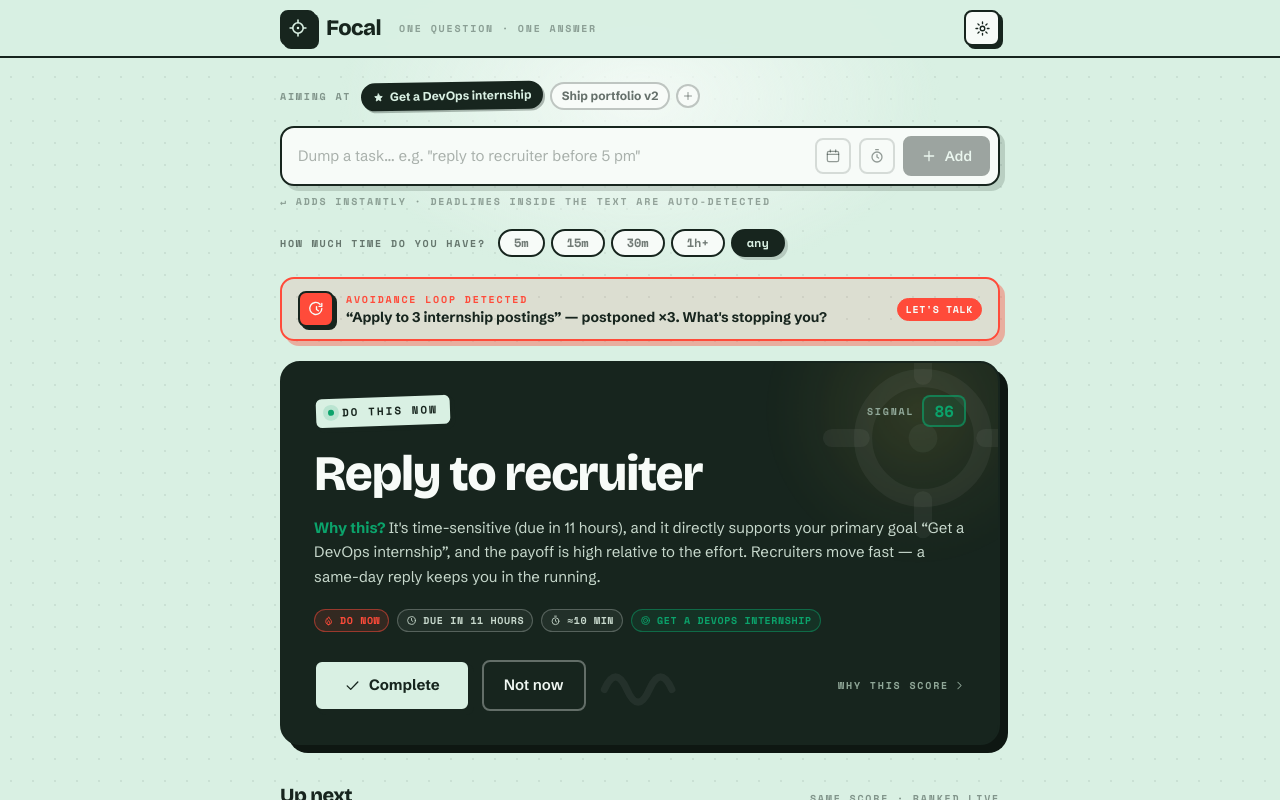
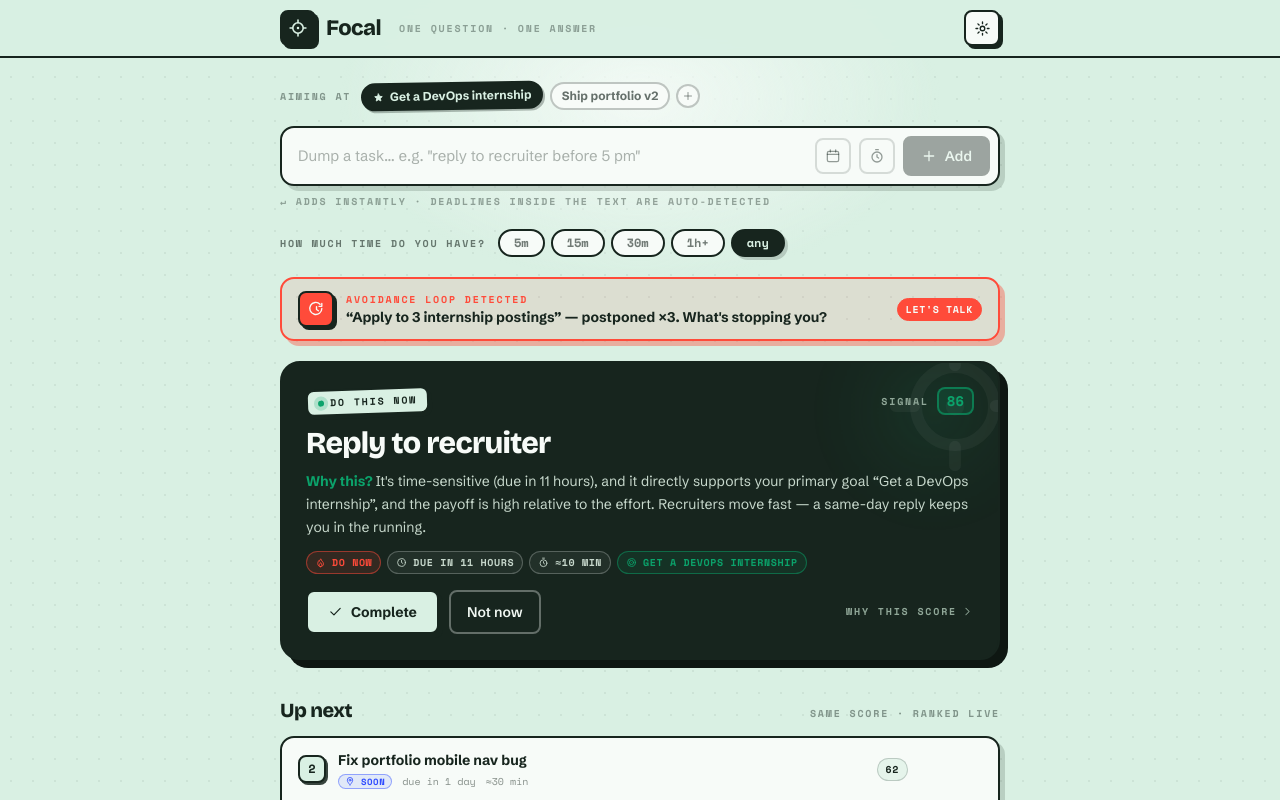
Before and after one commit to codewithabhiishek/focal-planner, a React (Vite) app: page / in a window 1280 px wide. Shown: the top 800 px of the page. Built offline with nearby package versions, Linux system fonts and the light colour scheme.

Commit message:
task snapshot 72850056-6234-4968-8c2d-8a44963cc854

```diff
--- a/index.html
+++ b/index.html
@@ -18,6 +18,21 @@
       href="https://fonts.googleapis.com/css2?family=Bricolage+Grotesque:opsz,wght@12..96,500..800&family=Schibsted+Grotesk:ital,wght@0,400..900;1,400..700&family=Space+Mono:wght@400;700&display=swap"
       rel="stylesheet"
     />
+    <script>
+      /* apply the saved appearance before first paint — no wrong-color flash */
+      (function () {
+        try {
+          var raw = localStorage.getItem("focal.state.v1");
+          var theme = raw ? (JSON.parse(raw).settings || {}).theme : null;
+          if (theme === "dark") {
+            document.documentElement.setAttribute("data-theme", "dark");
+            document.documentElement.style.backgroundColor = "#0f1a14";
+          }
+        } catch (e) {
+          /* fresh start */
+        }
+      })();
+    </script>
     <style>
       html,
       body {
--- a/src/App.tsx
+++ b/src/App.tsx
@@ -23,7 +23,8 @@ import {
 import { Toasts } from "./components/ui";
 import { IconPostpone, IconPlus, IconStarFilled } from "./components/icons";
 
-const CONFETTI = ["#0BA36B", "#FF4B3A", "#2E4CFF", "#9C6BFF", "#0FA3BF", "#F7FBF8"];
+const CONFETTI_LIGHT = ["#0BA36B", "#FF4B3A", "#2E4CFF", "#9C6BFF", "#0FA3BF", "#F7FBF8"];
+const CONFETTI_DARK = ["#2FD18A", "#FF6B5A", "#7D95FF", "#B79CFF", "#45C6DC", "#FFC65C"];
 
 /* ---------------- tiny hash router ---------------- */
 
@@ -148,6 +149,15 @@ function Shell() {
     void registerServiceWorker();
   }, []);
 
+  /* ---------- appearance: light spearmint / dark pine ---------- */
+  const theme = state.settings.theme === "dark" ? "dark" : "light";
+  useEffect(() => {
+    document.documentElement.setAttribute("data-theme", theme);
+    document
+      .querySelector('meta[name="theme-color"]')
+      ?.setAttribute("content", theme === "dark" ? "#0F1A14" : "#D9F0E3");
+  }, [theme]);
+
   /* ---------- rule-based nudges (no AI, throttled) ---------- */
   useEffect(() => {
     if (!state.settings.notificationsEnabled) return;
@@ -207,7 +217,7 @@ function Shell() {
         origin: r
           ? { x: (r.left + r.width / 2) / window.innerWidth, y: (r.top + r.height / 2) / window.innerHeight }
           : { y: 0.35 },
-        colors: CONFETTI,
+        colors: theme === "dark" ? CONFETTI_DARK : CONFETTI_LIGHT,
         scalar: 0.9,
         disableForReducedMotion: true,
       });
@@ -217,7 +227,7 @@ function Shell() {
         tone: "ok",
       });
     },
-    [dispatch, pushToast, state.tasks]
+    [dispatch, pushToast, state.tasks, theme]
   );
 
   const handleNotNow = useCallback(
--- a/src/components/Focus.tsx
+++ b/src/components/Focus.tsx
@@ -103,14 +103,14 @@ export function NextAction({
 
   if (!next && !blockedTop) {
     return (
-      <section className="anim-rise rounded-[20px] border-2 border-dashed border-ink/40 bg-paper/70 px-6 py-14 text-center">
-        <span className="sticker anim-wiggle mx-auto grid h-14 w-14 place-items-center bg-canvas">
-          <IconReticle size={28} />
+      <section className="anim-rise rounded-[20px] border-2 border-dashed border-ink/40 bg-paper/70 px-6 py-10 text-center">
+        <span className="sticker anim-wiggle mx-auto grid h-12 w-12 place-items-center bg-canvas">
+          <IconReticle size={24} />
         </span>
-        <h2 className="mt-5 font-display text-3xl font-extrabold tracking-tight">
+        <h2 className="mt-4 font-display text-2xl font-extrabold tracking-tight">
           Queue's clear. Nice.
         </h2>
-        <p className="mx-auto mt-2 max-w-sm text-[15px] leading-relaxed text-ink/65">
+        <p className="mx-auto mt-2 max-w-sm text-sm leading-relaxed text-ink/65">
           Dump whatever's on your mind below — Focal weighs it against your goals and
           deadlines, then points at the one thing worth doing next.
         </p>
@@ -137,38 +137,33 @@ export function NextAction({
         animate={{ opacity: 1, y: 0 }}
         exit={{ opacity: 0, y: -14 }}
         transition={{ duration: 0.4, ease: [0.22, 1, 0.36, 1] }}
-        className="card-dark relative overflow-hidden p-6 sm:p-8"
+        className="card-dark relative overflow-hidden p-5 sm:p-6"
       >
         {/* ambient life */}
         <div
           aria-hidden
-          className="anim-breathe pointer-events-none absolute -top-28 -right-20 h-80 w-80 rounded-full"
+          className="anim-breathe pointer-events-none absolute -top-20 -right-16 h-64 w-64 rounded-full"
           style={{
             background:
-              "radial-gradient(circle, rgba(255,228,94,0.20) 0%, rgba(255,228,94,0.05) 45%, transparent 70%)",
+              "radial-gradient(circle, rgba(47,209,138,0.14) 0%, rgba(47,209,138,0.04) 45%, transparent 70%)",
           }}
         />
         <IconReticle
           aria-hidden
-          size={230}
-          className="pointer-events-none absolute -top-10 -right-10 text-fog/[0.05]"
-        />
-        <IconSquiggle
-          aria-hidden
-          size={90}
-          className="pointer-events-none absolute bottom-4 left-1/2 -translate-x-1/2 text-fog/[0.06]"
+          size={150}
+          className="pointer-events-none absolute -top-8 -right-8 text-fog/[0.045]"
         />
 
         <div className="relative">
           <div className="flex flex-wrap items-center gap-3">
-            <span className="sticker -rotate-2 inline-flex items-center gap-2 bg-canvas px-3 py-1.5 font-mono text-[11px] font-bold tracking-[0.18em] text-ink uppercase">
+            <span className="sticker -rotate-2 inline-flex items-center gap-1.5 bg-canvas px-2.5 py-1 font-mono text-[10px] font-bold tracking-[0.18em] text-ink uppercase">
               <span className="pulse-dot h-1.5 w-1.5 rounded-full bg-mint" />
               {isBlockedView ? "all blocked" : "do this now"}
             </span>
             <span className="ml-auto flex items-center gap-2">
               <span className="label-mono text-fog-faint">signal</span>
               <span
-                className={`rounded-lg border-2 px-2.5 py-0.5 font-mono text-base font-bold ${
+                className={`rounded-lg border-2 px-2 py-0.5 font-mono text-sm font-bold ${
                   r.score >= 65
                     ? "border-mint/60 bg-mint/15 text-mint"
                     : "border-fog/25 text-fog-dim"
@@ -179,18 +174,18 @@ export function NextAction({
             </span>
           </div>
 
-          <h1 className="mt-5 max-w-2xl font-display text-[clamp(1.75rem,4.6vw,3.1rem)] leading-[1.06] font-extrabold tracking-tight text-balance break-words text-paper">
+          <h1 className="mt-3 max-w-2xl font-display text-[clamp(1.3rem,3.2vw,1.9rem)] leading-[1.1] font-extrabold tracking-tight text-balance break-words text-paper">
             {task.title}
           </h1>
 
-          <p className="mt-4 max-w-2xl text-[15px] leading-relaxed text-fog-dim">
+          <p className="mt-2.5 max-w-2xl text-sm leading-relaxed text-fog-dim">
             <span className="font-bold text-mint">Why this? </span>
             {isBlockedView
               ? `It's blocked — "${task.blockNote ?? "waiting on something"}". Unblock it, or grab something else meanwhile.`
               : r.reason}
           </p>
 
-          <div className="mt-5 flex flex-wrap items-center gap-2">
+          <div className="mt-3 flex flex-wrap items-center gap-1.5">
             <CategoryBadge category={r.category} />
             {task.deadline != null && (
               <Chip
@@ -222,20 +217,20 @@ export function NextAction({
             )}
           </div>
 
-          <div className="mt-7 flex flex-wrap items-center gap-3">
+          <div className="mt-4 flex flex-wrap items-center gap-2.5">
             {isBlockedView ? (
-              <button onClick={() => onUnblock(task.id)} className="btn-yellow px-6 py-3 text-[15px] font-bold">
-                <IconBlock size={17} /> Unblock it
+              <button onClick={() => onUnblock(task.id)} className="btn-yellow px-5 py-2.5 text-sm font-bold">
+                <IconBlock size={15} /> Unblock it
               </button>
             ) : (
               <button
                 onClick={(e) => onComplete(task.id, e.currentTarget)}
-                className="btn-yellow px-7 py-3 text-[15px] font-bold"
+                className="btn-yellow px-5 py-2.5 text-sm font-bold"
               >
-                <IconCheck size={17} /> Complete
+                <IconCheck size={15} /> Complete
               </button>
             )}
-            <button onClick={() => onNotNow(task.id)} className="btn-outline-dark px-5 py-3 text-[15px]">
+            <button onClick={() => onNotNow(task.id)} className="btn-outline-dark px-4 py-2.5 text-sm">
               Not now
             </button>
             <button
@@ -262,7 +257,7 @@ export function NextAction({
                 transition={{ duration: 0.3, ease: [0.22, 1, 0.36, 1] }}
                 className="overflow-hidden"
               >
-                <div className="mt-6 space-y-2.5 rounded-xl border-2 border-fog/15 bg-ink-2/70 p-4">
+                <div className="mt-4 space-y-2.5 rounded-xl border-2 border-fog/15 bg-ink-2/70 p-3.5">
                   <ScoreBar label="goal fit" value={r.parts.goal} max={WEIGHTS.goal} color="bg-mint" />
                   <ScoreBar label="impact" value={r.parts.impact} max={WEIGHTS.impact} color="bg-cobalt" delay={0.05} />
                   <ScoreBar label="urgency" value={r.parts.urgency} max={WEIGHTS.urgency} color="bg-coral" delay={0.1} />
--- a/src/components/SettingsPage.tsx
+++ b/src/components/SettingsPage.tsx
@@ -6,11 +6,13 @@ import { enableNotifications, notificationsSupported, notify } from "../lib/noti
 import { Switch } from "./ui";
 import {
   IconBell,
+  IconCheck,
   IconChevron,
   IconInfo,
   IconPause,
   IconPlay,
   IconPlus,
+  IconReticle,
   IconSpark,
   IconStarFilled,
   IconTarget,
@@ -165,8 +167,66 @@ export function SettingsPage({ onBack }: { onBack: () => void }) {
       </div>
 
       <div className="mt-6 grid gap-5">
-        {/* 1 — goals */}
-        <Section n={1} title="Goals" icon={<IconTarget size={17} className="text-mint" />} sub="what everything gets scored against">
+        {/* 1 — appearance */}
+        <Section n={1} title="Appearance" icon={<IconReticle size={17} className="text-sky" />} sub="light or dark — applied instantly, remembered">
+          <div className="grid grid-cols-2 gap-3">
+            {(["light", "dark"] as const).map((m) => {
+              const active = s.theme === m;
+              const lite = m === "light";
+              return (
+                <button
+                  key={m}
+                  aria-pressed={active}
+                  onClick={() => {
+                    if (active) return;
+                    dispatch({ type: "PATCH_SETTINGS", patch: { theme: m } });
+                    pushToast({
+                      title: lite ? "Light mode on" : "Dark mode on",
+                      body: lite ? "Back to spearmint." : "Deep pine — easy on the eyes.",
+                      tone: "ok",
+                    });
+                  }}
+                  className={`card cursor-pointer p-3 text-left transition-all duration-150 ${
+                    active
+                      ? "border-ink shadow-hard-soft"
+                      : "opacity-65 hover:-translate-y-0.5 hover:opacity-100"
+                  }`}
+                >
+                  <span
+                    className="relative block h-16 overflow-hidden rounded-lg border-2 border-ink/15"
+                    style={{ background: lite ? "#d9f0e3" : "#0f1a14" }}
+                  >
+                    <span
+                      className="absolute top-2 left-2 block h-6 w-24 rounded-md border-2"
+                      style={{
+                        background: lite ? "#17251e" : "#1b2e23",
+                        borderColor: lite ? "#17251e" : "#35503f",
+                      }}
+                    />
+                    <span
+                      className="absolute bottom-2 left-2 block h-3.5 w-16 rounded border-[1.5px]"
+                      style={{
+                        background: lite ? "#f7fbf8" : "#16241c",
+                        borderColor: lite ? "#17251e" : "#e9f3ec",
+                      }}
+                    />
+                    <span
+                      className="absolute right-2 bottom-2 block h-3.5 w-8 rounded-full"
+                      style={{ background: lite ? "#0ba36b" : "#2fd18a" }}
+                    />
+                  </span>
+                  <span className="mt-2 flex items-center gap-1.5 text-sm font-bold">
+                    {active && <IconCheck size={13} className="text-mint" />}
+                    {lite ? "Light · spearmint" : "Dark · pine"}
+                  </span>
+                </button>
+              );
+            })}
+          </div>
+        </Section>
+
+        {/* 2 — goals */}
+        <Section n={2} title="Goals" icon={<IconTarget size={17} className="text-mint" />} sub="what everything gets scored against">
           {state.goals.length === 0 && (
             <p className="rounded-lg border-2 border-dashed border-ink/20 px-3 py-4 text-center text-sm text-ink/50">
               No goals yet — tasks score fine, but a goal makes the ranking personal.
@@ -257,8 +317,8 @@ export function SettingsPage({ onBack }: { onBack: () => void }) {
           <p className="label-mono mt-2 text-ink/35">★ the primary goal gets the biggest weight in every score</p>
         </Section>
 
-        {/* 2 — AI provider */}
-        <Section n={2} title="AI provider" icon={<IconSpark size={17} className="text-lilac" />} sub="optional — meaning reading, not math">
+        {/* 3 — AI provider */}
+        <Section n={3} title="AI provider" icon={<IconSpark size={17} className="text-lilac" />} sub="optional — meaning reading, not math">
           <p className="text-xs leading-relaxed text-ink/60">
             Without a key, Focal runs on its built-in heuristic engine — fully functional, fully
             offline. With a Groq key, an LLM reads task <em>meaning</em>, goal fit and impact.
@@ -293,8 +353,8 @@ export function SettingsPage({ onBack }: { onBack: () => void }) {
           </p>
         </Section>
 
-        {/* 3 — signals */}
-        <Section n={3} title="Signals" icon={<IconBell size={17} className="text-cobalt" />} sub="nudges, not noise">
+        {/* 4 — signals */}
+        <Section n={4} title="Signals" icon={<IconBell size={17} className="text-cobalt" />} sub="nudges, not noise">
           <div className="flex items-center gap-2">
             <span className="text-sm font-semibold">Browser nudges</span>
             <span className="ml-auto">
@@ -322,8 +382,8 @@ export function SettingsPage({ onBack }: { onBack: () => void }) {
           </div>
         </Section>
 
-        {/* 4 — scoring */}
-        <Section n={4} title="How the score works" icon={<IconInfo size={17} className="text-coral" />} sub="deterministic, inspectable, boring on purpose">
+        {/* 5 — scoring */}
+        <Section n={5} title="How the score works" icon={<IconInfo size={17} className="text-coral" />} sub="deterministic, inspectable, boring on purpose">
           <div className="space-y-1.5">
             {weights.map((w) => (
               <div key={w.k} className="flex items-center justify-between rounded-lg bg-canvas/70 px-3 py-2">
@@ -338,8 +398,8 @@ export function SettingsPage({ onBack }: { onBack: () => void }) {
           </p>
         </Section>
 
-        {/* 5 — data */}
-        <Section n={5} title="Data" icon={<IconTrash size={17} className="text-honey" />} sub="stored locally in this browser">
+        {/* 6 — data */}
+        <Section n={6} title="Data" icon={<IconTrash size={17} className="text-honey" />} sub="stored locally in this browser">
           <div className="flex flex-wrap gap-2">
             <button
               onClick={() => {
--- a/src/index.css
+++ b/src/index.css
@@ -33,7 +33,8 @@
   --color-honey: #e8960a;
 }
 
-:root {
+:root,
+[data-theme="light"] {
   color-scheme: light;
   --r-card: 14px;
   --r-hero: 20px;
@@ -44,6 +45,48 @@
   --shadow-hero: 8px 8px 0 #0e1712;
   --shadow-ink: #17251e;
   --ambient-glow: rgba(247, 251, 248, 0.85);
+  --dot-color: rgba(23, 37, 30, 0.1);
+  --btn-primary-bg: var(--color-canvas);
+  --btn-primary-text: var(--color-ink);
+  --hard-strong: rgba(23, 37, 30, 0.85);
+  --hard-soft: rgba(23, 37, 30, 0.18);
+  --hard-faint: rgba(23, 37, 30, 0.1);
+  --scroll-thumb: rgba(23, 37, 30, 0.3);
+}
+
+/* ---- Dark: deep pine canvas, light ink, same sticker physics ---- */
+[data-theme="dark"] {
+  color-scheme: dark;
+
+  --color-canvas: #0f1a14;
+  --color-paper: #16241c;
+  --color-ink: #e9f3ec;
+  --color-ink-2: #24382c;
+  --color-ink-3: #2f4a3a;
+
+  --color-line: #24382c;
+  --color-line-ink: rgba(233, 243, 236, 0.14);
+
+  --color-coral: #ff6b5a;
+  --color-cobalt: #7d95ff;
+  --color-mint: #2fd18a;
+  --color-lilac: #b79cff;
+  --color-sky: #45c6dc;
+  --color-honey: #ffc65c;
+
+  --hero-bg: #1b2e23;
+  --hero-line: #35503f;
+  --shadow-card: 5px 5px 0 rgba(0, 0, 0, 0.45);
+  --shadow-hero: 8px 8px 0 rgba(0, 0, 0, 0.55);
+  --shadow-ink: rgba(0, 0, 0, 0.6);
+  --ambient-glow: rgba(47, 209, 138, 0.07);
+  --dot-color: rgba(233, 243, 236, 0.06);
+  --btn-primary-bg: var(--color-mint);
+  --btn-primary-text: #0b140f;
+  --hard-strong: rgba(0, 0, 0, 0.65);
+  --hard-soft: rgba(0, 0, 0, 0.35);
+  --hard-faint: rgba(0, 0, 0, 0.22);
+  --scroll-thumb: rgba(233, 243, 236, 0.22);
 }
 
 @layer base {
@@ -87,7 +130,7 @@
   }
   * {
     scrollbar-width: thin;
-    scrollbar-color: rgba(23, 37, 30, 0.35) transparent;
+    scrollbar-color: var(--scroll-thumb) transparent;
   }
   *::-webkit-scrollbar {
     width: 8px;
@@ -104,15 +147,15 @@
   @apply inline-flex cursor-pointer items-center justify-center gap-2 rounded-lg border-2 border-ink font-semibold transition-all duration-150 select-none active:translate-x-[3px] active:translate-y-[3px] active:shadow-none!;
 }
 
-/* theme-aware hard shadows (ink-colored) */
+/* theme-aware hard shadows */
 @utility shadow-hard-xs {
-  box-shadow: 2px 2px 0 rgba(23, 37, 30, 0.85);
+  box-shadow: 2px 2px 0 var(--hard-strong);
 }
 @utility shadow-hard-soft {
-  box-shadow: 3px 3px 0 rgba(23, 37, 30, 0.18);
+  box-shadow: 3px 3px 0 var(--hard-soft);
 }
 @utility shadow-hard-faint {
-  box-shadow: 3px 3px 0 rgba(23, 37, 30, 0.1);
+  box-shadow: 3px 3px 0 var(--hard-faint);
 }
 
 @layer components {
@@ -133,10 +176,12 @@
 
   /* ---- buttons: lift on hover, press into the shadow on click ---- */
   .btn-yellow {
-    @apply btn bg-canvas text-ink shadow-[4px_4px_0_var(--shadow-ink)] hover:-translate-x-px hover:-translate-y-px hover:shadow-[5px_5px_0_var(--shadow-ink)];
+    background: var(--btn-primary-bg);
+    color: var(--btn-primary-text);
+    @apply btn shadow-[4px_4px_0_var(--shadow-ink)] hover:-translate-x-px hover:-translate-y-px hover:shadow-[5px_5px_0_var(--shadow-ink)];
   }
   .btn-ink {
-    @apply btn bg-ink text-canvas shadow-[4px_4px_0_rgba(23,37,30,0.28)] hover:-translate-x-px hover:-translate-y-px hover:shadow-[5px_5px_0_rgba(23,37,30,0.28)];
+    @apply btn bg-ink text-canvas shadow-[4px_4px_0_var(--shadow-ink)] hover:-translate-x-px hover:-translate-y-px hover:shadow-[5px_5px_0_var(--shadow-ink)];
   }
   .btn-coral {
     @apply btn bg-coral text-paper shadow-[4px_4px_0_var(--shadow-ink)] hover:-translate-x-px hover:-translate-y-px hover:shadow-[5px_5px_0_var(--shadow-ink)];
@@ -236,7 +281,7 @@
     animation: dot-ping 1.8s cubic-bezier(0, 0, 0.2, 1) infinite;
   }
   .bg-dots {
-    background-image: radial-gradient(rgba(23, 37, 30, 0.12) 1.1px, transparent 1.1px);
+    background-image: radial-gradient(var(--dot-color) 1.1px, transparent 1.1px);
     background-size: 22px 22px;
   }
   .text-balance {
--- a/src/lib/store.tsx
+++ b/src/lib/store.tsx
@@ -31,6 +31,7 @@ const defaultSettings: Settings = {
   aiModel: "llama-3.3-70b-versatile",
   notificationsEnabled: false,
   seeded: false,
+  theme: "light",
 };
 
 const emptyState: AppState = {
--- a/src/types.ts
+++ b/src/types.ts
@@ -93,6 +93,8 @@ export interface Settings {
   notificationsEnabled: boolean;
   /** sample data has been seeded once */
   seeded: boolean;
+  /** "light" (spearmint) or "dark" (pine) */
+  theme: "light" | "dark";
 }
 
 export interface AppState {
```
